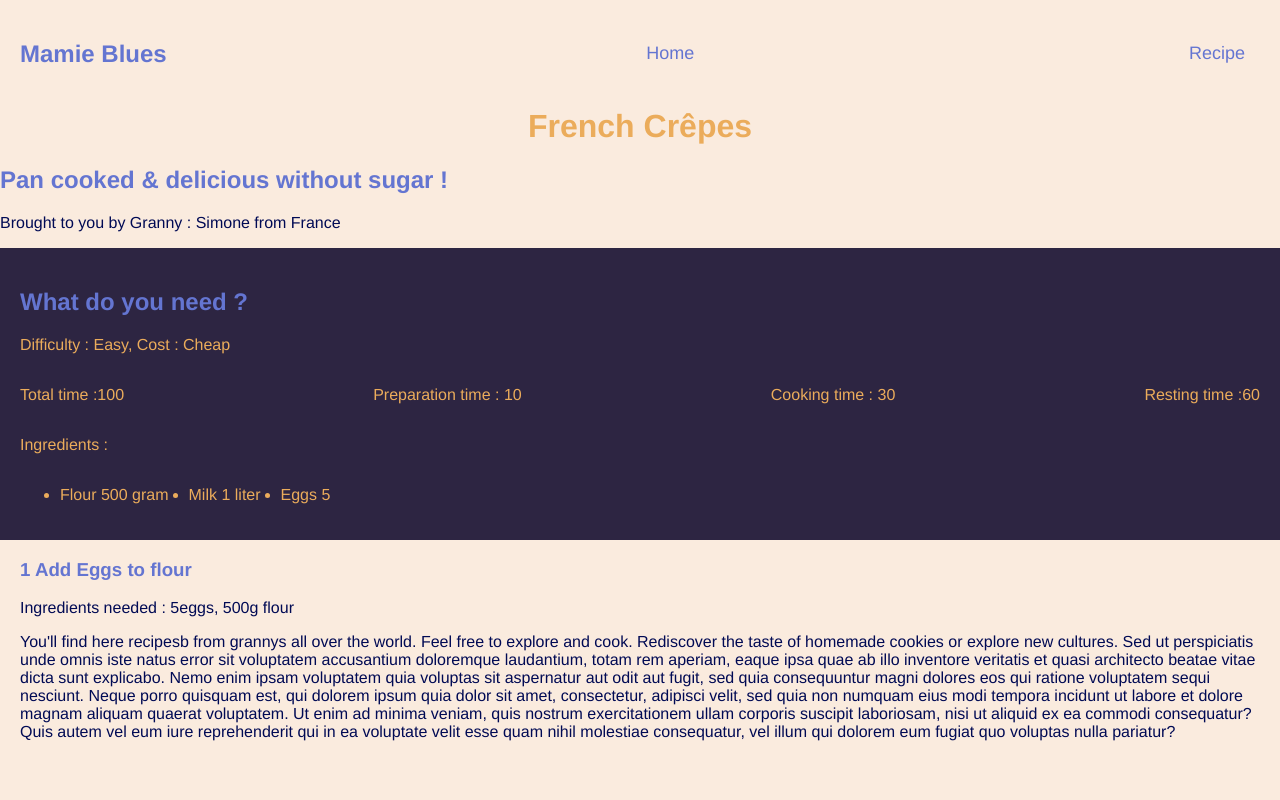
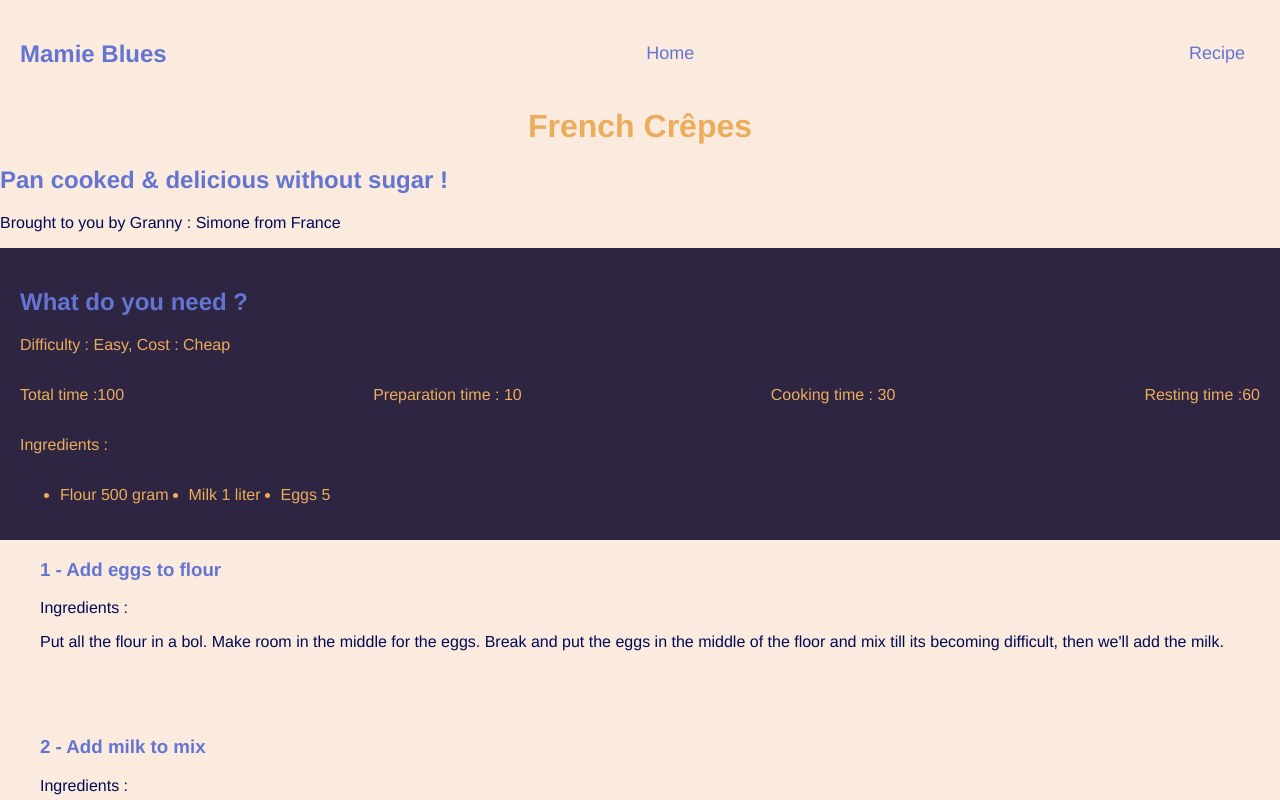
Before and after one commit to Elo-LH/mamie-blues, a React (Create React App) app: page /recipe in a window 1280 px wide. Shown: the top 800 px of the page. Built offline with nearby package versions, Linux system fonts and the light colour scheme.

Commit message:
feat: add data in step component; readme update

```diff
--- a/src/components/Ingredients/index.jsx
+++ b/src/components/Ingredients/index.jsx
@@ -32,7 +32,6 @@ function Ingredients() {
       recipe.id === '0000001' ? acc.concat(recipe.ingredients) : acc,
     []
   )
-  console.log(ingredients)
 
   return (
     <IngredientsWrapper>
--- a/src/components/Step/index.jsx
+++ b/src/components/Step/index.jsx
@@ -1,7 +1,14 @@
 import colors from '../../utils/style/colors'
 import styled from 'styled-components'
+import { recipes } from '../../assets/recipes'
 
 const StepWrapper = styled.div`
+  background-color: ${colors.backgroundLight};
+  padding-bottom: 50px;
+  padding-left: 20px;
+  padding-right: 20px;
+`
+const StepsWrapper = styled.div`
   background-color: ${colors.backgroundLight};
   padding-bottom: 50px;
   padding-left: 20px;
@@ -13,31 +20,33 @@ const StepTitle = styled.h3`
 `
 const StepText = styled.p`
   color: ${colors.dark};
+  text-align: justify;
 `
 
 function Step() {
+  const steps = recipes.reduce(
+    (acc, recipe) => (recipe.id === '0000001' ? acc.concat(recipe.steps) : acc),
+    []
+  )
+  console.log(steps)
+  const ingredients = steps.reduce(
+    (acc, step) => acc.concat(step.ingredients),
+    []
+  )
+  console.log(ingredients)
+
   return (
-    <StepWrapper>
-      <StepTitle>1 Add Eggs to flour</StepTitle>
-      <StepText>Ingredients needed : 5eggs, 500g flour</StepText>
-      <StepText>
-        You'll find here recipesb from grannys all over the world. Feel free to
-        explore and cook. Rediscover the taste of homemade cookies or explore
-        new cultures. Sed ut perspiciatis unde omnis iste natus error sit
-        voluptatem accusantium doloremque laudantium, totam rem aperiam, eaque
-        ipsa quae ab illo inventore veritatis et quasi architecto beatae vitae
-        dicta sunt explicabo. Nemo enim ipsam voluptatem quia voluptas sit
-        aspernatur aut odit aut fugit, sed quia consequuntur magni dolores eos
-        qui ratione voluptatem sequi nesciunt. Neque porro quisquam est, qui
-        dolorem ipsum quia dolor sit amet, consectetur, adipisci velit, sed quia
-        non numquam eius modi tempora incidunt ut labore et dolore magnam
-        aliquam quaerat voluptatem. Ut enim ad minima veniam, quis nostrum
-        exercitationem ullam corporis suscipit laboriosam, nisi ut aliquid ex ea
-        commodi consequatur? Quis autem vel eum iure reprehenderit qui in ea
-        voluptate velit esse quam nihil molestiae consequatur, vel illum qui
-        dolorem eum fugiat quo voluptas nulla pariatur?
-      </StepText>
-    </StepWrapper>
+    <StepsWrapper>
+      {steps.map((step) => (
+        <StepWrapper>
+          <StepTitle key={step.number}>
+            {step.number} - {step.name}{' '}
+          </StepTitle>
+          <StepText key={step.name}>Ingredients : </StepText>
+          <StepText key={step.description}>{step.description}</StepText>
+        </StepWrapper>
+      ))}
+    </StepsWrapper>
   )
 }
 
--- a/src/components/Time/index.jsx
+++ b/src/components/Time/index.jsx
@@ -15,7 +15,6 @@ function Step() {
   const time = recipes.reduce((acc, recipe) =>
     recipe.id === '0000001' ? acc.concat(recipe.timing) : acc
   )
-  console.log(time)
 
   return (
     <TimeWrapper>
```
Also changed, not shown: 1 other file (tests, documents, lock files or other folders).
